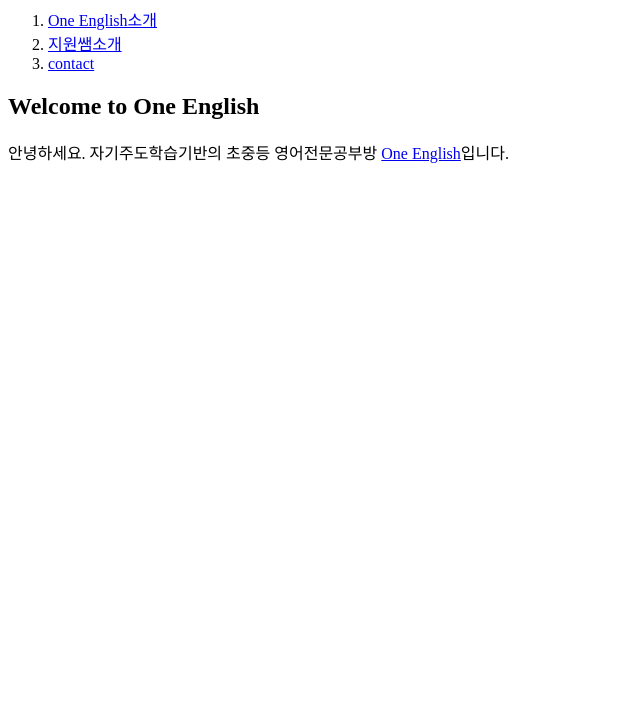
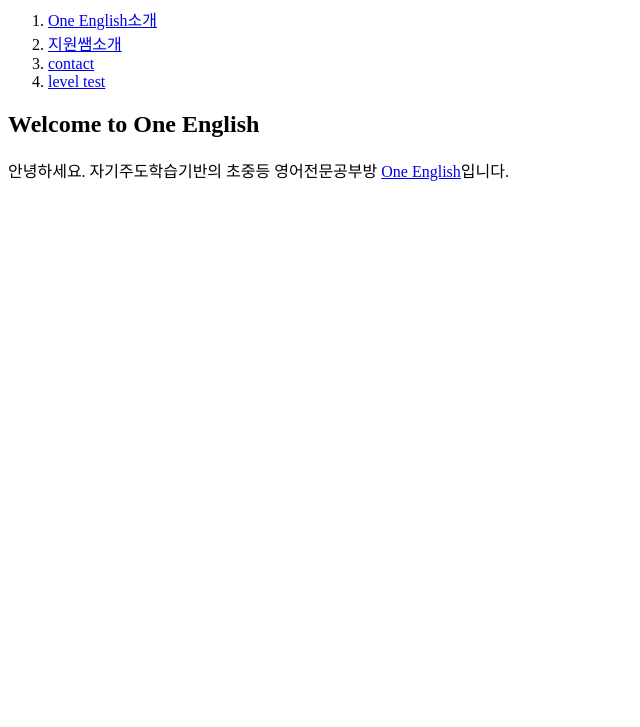
Before and after one commit to honeysodam/one-english, a plain HTML site: page index.html in a window 1280 px wide. Shown: the part 73-800 px from the top of the page, without its empty margins (0-640 px from the left). Drawn offline with Linux system fonts and the light colour scheme.

Commit message:
one english web

```diff
--- a/index.html
+++ b/index.html
@@ -9,6 +9,7 @@
   <li><a href="1.html">One English소개</a></li>
   <li><a href="2.html">지원쌤소개</a></li>
   <li><a href="3.html">contact</a></li>
+  <li><a href="test.html">level test</a></li>
 </ol>
 
 
```
